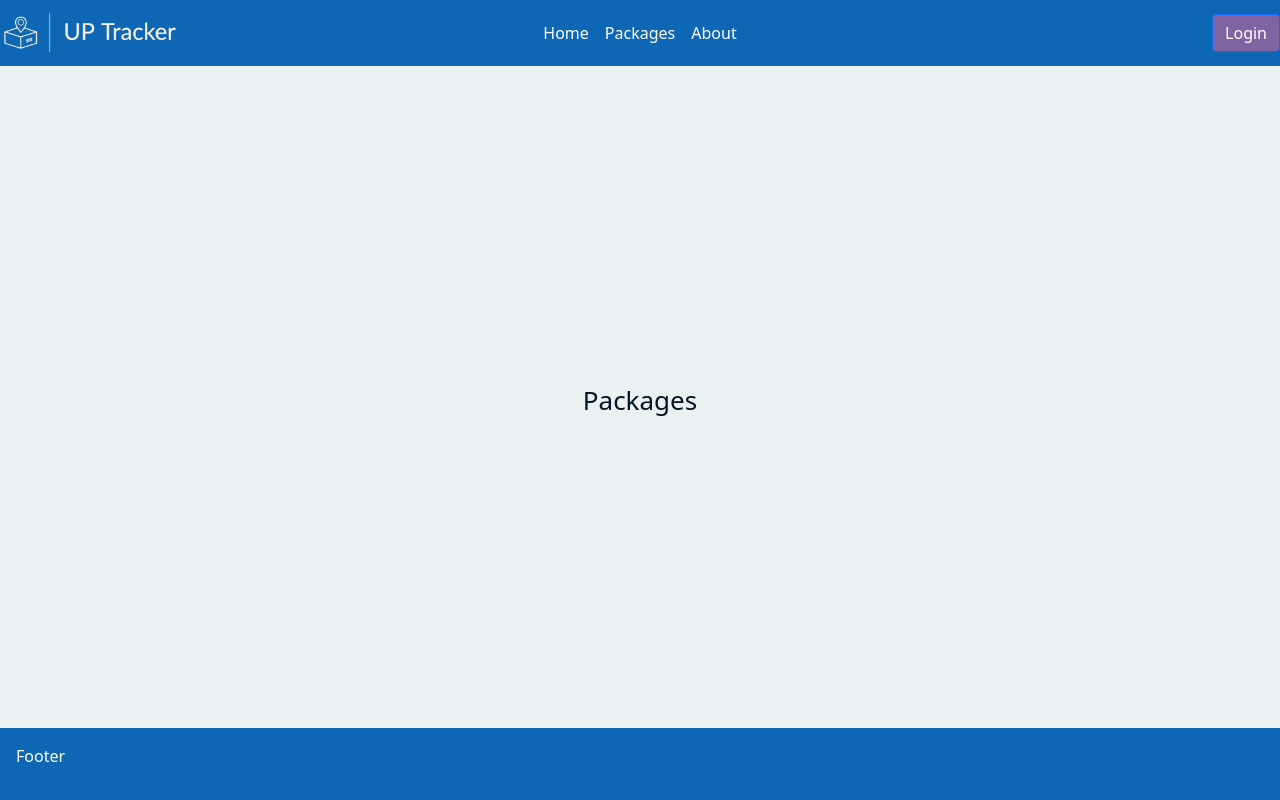
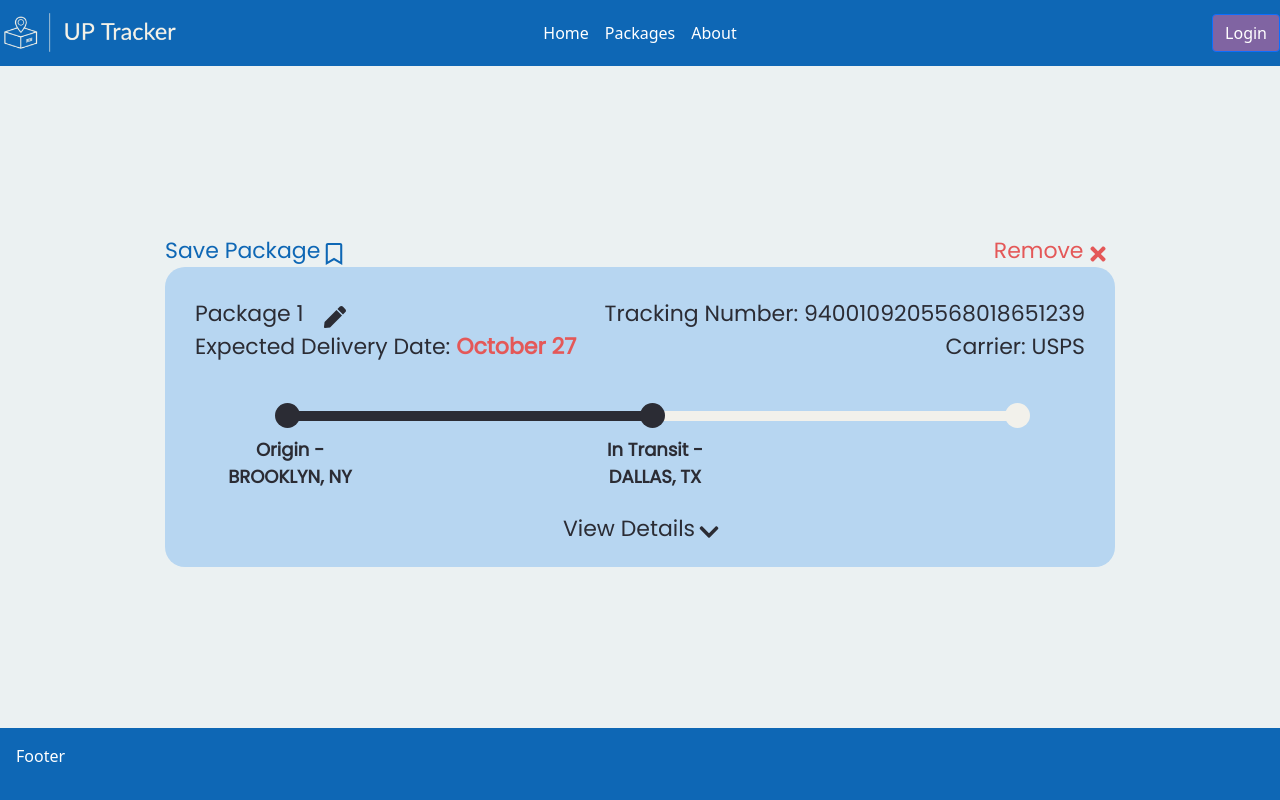
Before and after one commit to junyi-s/UP_Tracker, a React (Create React App) app in the folder front-end/: page /packages in a window 1280 px wide. Shown: the top 800 px of the page. Built offline with nearby package versions, Linux system fonts and the light colour scheme.

Commit message:
amoved tracking info and fixed css

```diff
--- a/front-end/src/pages/packages/index.js
+++ b/front-end/src/pages/packages/index.js
@@ -6,12 +6,11 @@ import TrackingInfo from '../../components/trackingInfo';
 
 const Packages = () => {
     return (
-        <div className="App">
+        <div className="Packages-Page">
             <Header/>
             <header className="App-header">
-                Packages
+                <TrackingInfo />
             </header>
-            <TrackingInfo />
         </div>
     );
 };
--- a/front-end/src/pages/packages/style.css
+++ b/front-end/src/pages/packages/style.css
@@ -1,3 +1,3 @@
-.App-header{
-
+.Packages-Page .App-header{
+    font-size: 22px;
   }
```
